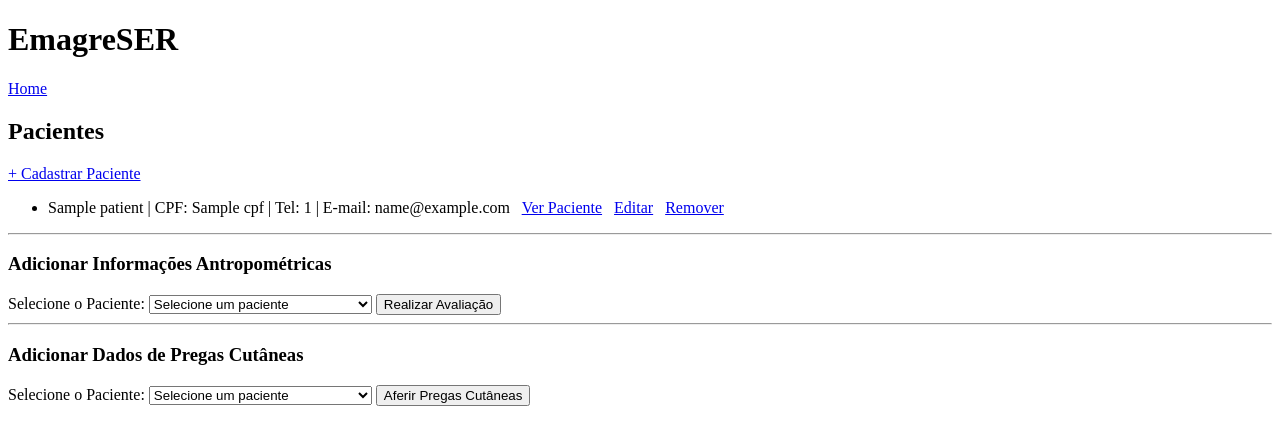
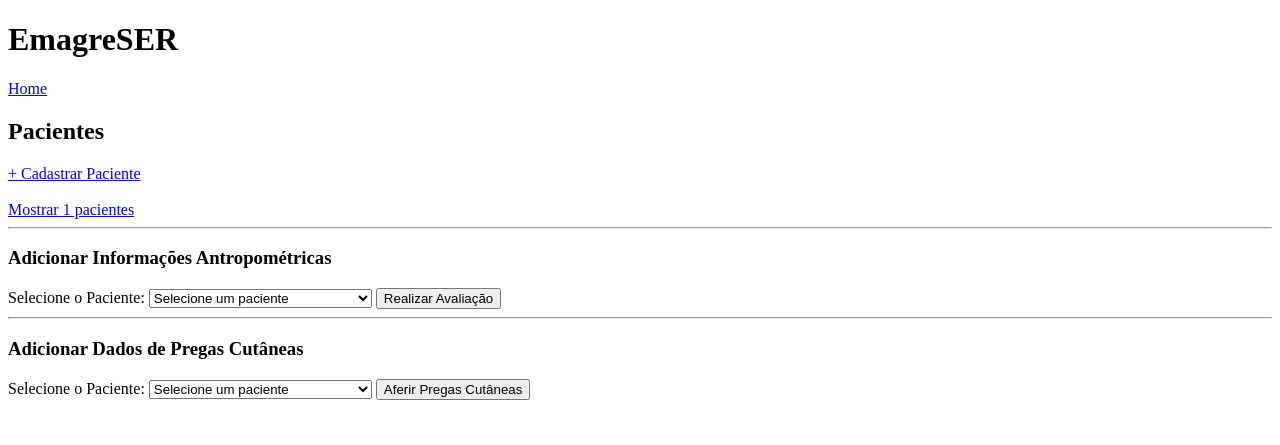
Before and after one commit to VandersonTorres/emagreSER-manager, a Flask app: template app/templates/admin/patients/list_patients.html in a window 1280 px wide. Shown: the top 445 px of the page. Run offline with Flask 3, Linux system fonts and the light colour scheme; the template is opened without the code that fills it: most values are stand-ins (such as "Sample title", 1, 10 or a date in 2020); parts of the project's set-up code (start-up, migrations or seed data) failed here and were passed over.

Commit message:
flexing patients listing view (show or hidden)

```diff
--- a/app/static/js/list_patients.js
+++ b/app/static/js/list_patients.js
@@ -1,17 +1,36 @@
 // Redirects to anthro and skinfold managers
 
+// Function to alternate patients view
+function togglePatients(event) {
+    event.preventDefault();
+    var listings = document.getElementById("patients-list");
+    var toggleLink = document.getElementById("toggle-patients");
+
+    if (listings.style.display === "none" || listings.style.display === "") {
+        listings.style.display = "block";
+        toggleLink.textContent = "Esconder pacientes";
+    } else {
+        listings.style.display = "none";
+        // Update the text with the total amount of patients
+        var totalPatients = listings.querySelectorAll("li").length;
+        toggleLink.textContent = "Mostrar " + totalPatients + " pacientes";
+    }
+}
+
+// Redirects to anthro evaluation
 function redirectAnthro(event) {
     event.preventDefault();
     var select = document.getElementById("patient_select");
     var id = select.value;
     if (id) {
-        // Getting the global variable assigned in template
+        // Getting the global variables assigned in template
         window.location.href = addAnthroUrlTemplate.replace("0", id);
     } else {
         alert("Por favor, selecione um paciente.");
     }
 }
 
+// Redirects to skinfolds
 function redirectSkinfold(event) {
     event.preventDefault();
     var select = document.getElementById("patient_select_skinfold");
--- a/app/templates/admin/patients/list_patients.html
+++ b/app/templates/admin/patients/list_patients.html
@@ -13,8 +13,14 @@
 
     <h2>Pacientes</h2>
     <a href="{{ url_for('admin.add_patient') }}">+ Cadastrar Paciente</a>
+    <br><br>
     {% if patients %}
-        <div class="listings">
+        <!-- Alternate patients view -->
+        <a href="#" id="toggle-patients" onclick="togglePatients(event)">
+            Mostrar {{ patients|length }} pacientes
+        </a>
+        <!-- Patients list -->
+        <div class="listings" id="patients-list" style="display: none;">
             <ul>
                 {% for patient in patients %}
                     <li>
@@ -35,7 +41,7 @@
 
         <div class="add-anthro-info">
             <h3>Adicionar Informações Antropométricas</h3>
-            <form class="add-anthro-form" id="anthro-form" method="GET"></form>
+            <form class="add-anthro-form" id="anthro-form" method="GET">
                 <label for="patient_select">Selecione o Paciente:</label>
                 <select id="patient_select" name="patient_id">
                     <option value="">Selecione um paciente</option>
@@ -49,7 +55,7 @@
 
         <hr>
 
-        <div class="add-skinfold-info"></div>
+        <div class="add-skinfold-info">
             <h3>Adicionar Dados de Pregas Cutâneas</h3>
             <form class="add-skinfold-form" id="skinfold-form" method="GET">
                 <label for="patient_select_skinfold">Selecione o Paciente:</label>
```
